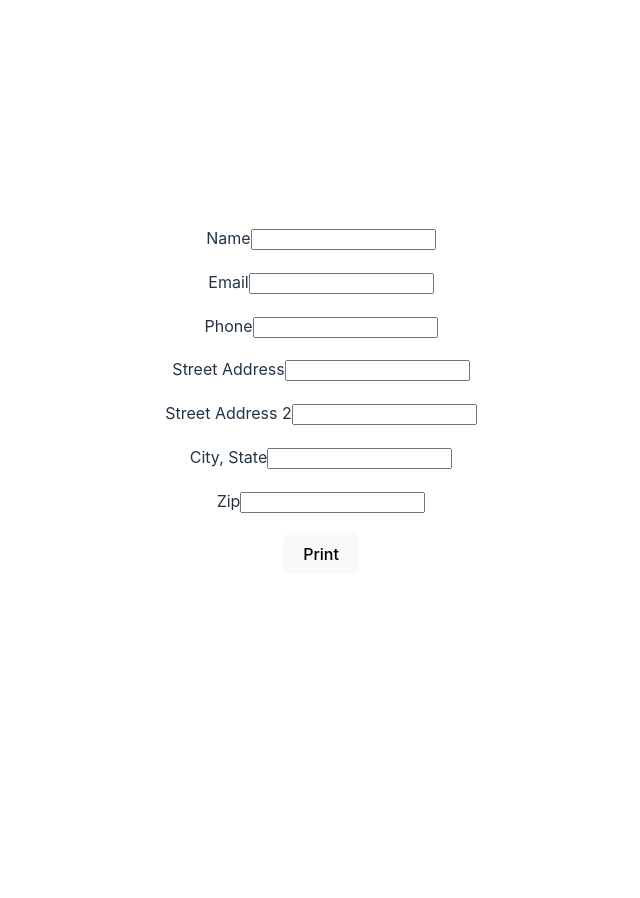
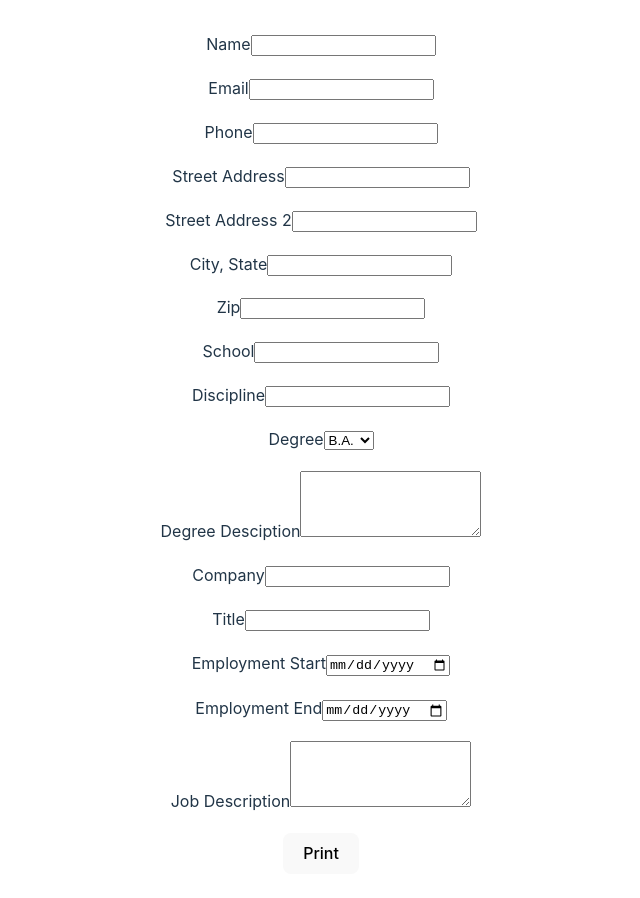
Before and after one commit to Runner-Dad84/resumetemplate, a React (Vite) app: page / in a window 1280 px wide. Shown: the top 898 px of the page, without its empty margins (319-959 px from the left). Before the commit the page ends 800 px from the top, so only its background shows below. Built offline with nearby package versions, Linux system fonts and the light colour scheme.

Commit message:
separate dv fr edu and pro fields

```diff
--- a/src/App.jsx
+++ b/src/App.jsx
@@ -28,7 +28,7 @@ function App() {
     { label: 'City, State', name:'city-state', type:'text', class:'personal', },
     { label: 'Zip', name:'zip', type:'text', class:'personal', },
   ]
-  const fields = [
+  const educationFields = [
     { label: 'School', name:'school', type:'text', class: 'edu', },
     { label: 'Discipline', name:'discipline', type:'text', class: 'edu', },
     { label: 'Degree', name:'degree', type:'select', class: 'edu',
@@ -39,14 +39,15 @@ function App() {
         {label: 'M.S.', value: 'M.S.'},
       ] },
     { label: 'Degree Desciption', name:'SchDesc', type:'message', class: '', },
+  ]
+  const professionalFields = [
     { label: 'Company', name:'company', type:'text', class:'', },
     { label: 'Title', name:'title', type:'text', class:'professional', },
     { label: 'Employment Start', name:'startDate', type:'date', class:'', },
     { label: 'Employment End', name:'endDate', type:'date', class:'', },
     { label: 'Job Description', name:'JobDesc', type:'message', class:'', },
+  ];
 
-
-  ];
   //Update h2 resume fields from value of input field
   const handleField = (event) => {
     const { name, value } = event.target;
@@ -124,6 +125,86 @@ return (
       </div>
     ))}
     </div>
+
+    <div className="educationl">
+    { educationFields.map((field) => (
+      <div key = {field.name}>
+        { (field.type === 'text' || field.type === 'date' ) ? (
+        <InputComponent
+          label = {field.label}
+          name = {field.name}
+          type = {field.type}
+          value = {fieldData[field.name]}
+          onChange = {handleField}
+          className = {classType}
+        /> ) : field.type === 'select' ? (
+          <SelectComponent
+          label = {field.label}
+          name = {field.name}
+          type = {field.type}
+          value = {fieldData[activeClass.name]}
+          onChange = {handleField}
+          className = {classType}
+          options = {field.options}
+        /> ) : (
+          <TextAreaComp
+          label = {field.label}
+          id = {field.name}
+          name = {field.name}
+          type = {field.type}
+          value = {fieldData[activeClass.name]}
+          onChange = {handleField}
+          className = {classType}
+        />
+        ) }
+        <h2
+          className={`resume-${field.class}`}
+        >{fieldData[field.name]}</h2>
+      </div>
+    ))}
+    </div>
+
+
+    <div className="professional">
+    { professionalFields.map((field) => (
+      <div key = {field.name}>
+        { (field.type === 'text' || field.type === 'date' ) ? (
+        <InputComponent
+          label = {field.label}
+          name = {field.name}
+          type = {field.type}
+          value = {fieldData[field.name]}
+          onChange = {handleField}
+          className = {classType}
+        /> ) : field.type === 'select' ? (
+          <SelectComponent
+          label = {field.label}
+          name = {field.name}
+          type = {field.type}
+          value = {fieldData[activeClass.name]}
+          onChange = {handleField}
+          className = {classType}
+          options = {field.options}
+        /> ) : (
+          <TextAreaComp
+          label = {field.label}
+          id = {field.name}
+          name = {field.name}
+          type = {field.type}
+          value = {fieldData[activeClass.name]}
+          onChange = {handleField}
+          className = {classType}
+        />
+        ) }
+        <h2
+          className={`resume-${field.class}`}
+        >{fieldData[field.name]}</h2>
+      </div>
+    ))}
+    </div>
+
+
+
     <button type='button' onClick={isActive}>{buttonText.value}</button>
   </form>
 )
```
